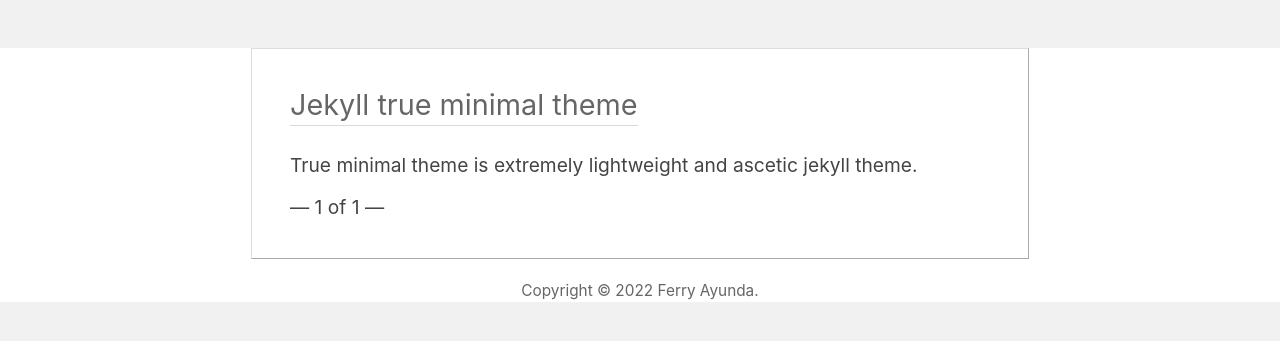
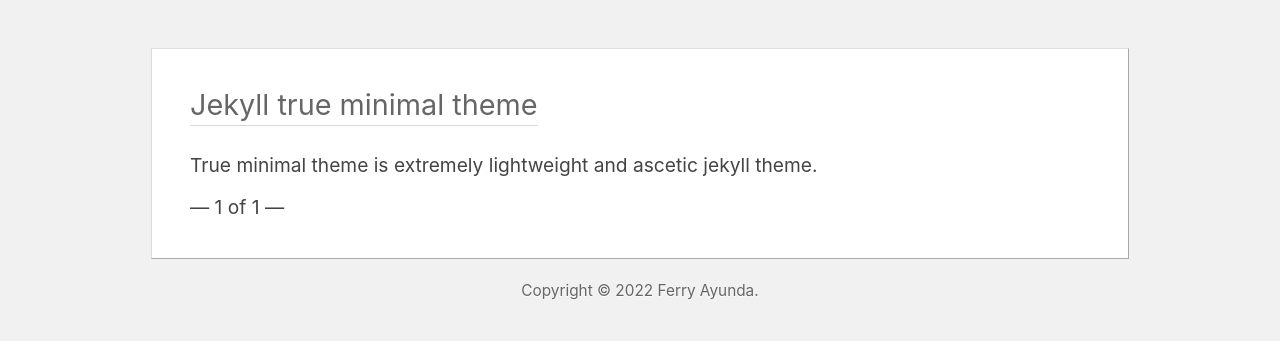
Before and after one commit to susahcebok/blog, a Jekyll site: the page built from index.html, in a window 1280 px wide. Shown: the top 341 px of the page. Built offline with Jekyll 4.4.1, drawn with Linux system fonts in a browser that asks for light colours; the list of posts is cut into pages by our own code.

Commit message:
Update style.css

```diff
--- a/assets/css/style.css
+++ b/assets/css/style.css
@@ -1,8 +1,8 @@
 /* @import url(https://fonts.googleapis.com/css?family=Inconsolata); */
 
 html{background:#f1f1f1}
-body{background:#fff;margin:0;font-family:-apple-system, BlinkMacSystemFont, "Segoe UI", Roboto, Oxygen-Sans, Ubuntu, Cantarell, "Helvetica Neue", sans-serif;color:#444;font-size:1.2em;line-height:1.2em}
-article,footer{display:block;min-width:360px;max-width:700px;width:80%}
+body{margin:0;font-family:-apple-system, BlinkMacSystemFont, "Segoe UI", Roboto, Oxygen-Sans, Ubuntu, Cantarell, "Helvetica Neue", sans-serif;color:#444;font-size:1.2em;line-height:1.2em}
+article,footer{display:block;min-width:360px;max-width:900px;width:80%}
 article{margin:2.5em auto 0 auto;border:1px solid;border-color:#ddd #aaa #aaa #ddd;padding:2em;background:#fff}
 h1{margin-top:0}
 article p:first-of-type{margin-top:1.6em}
```
